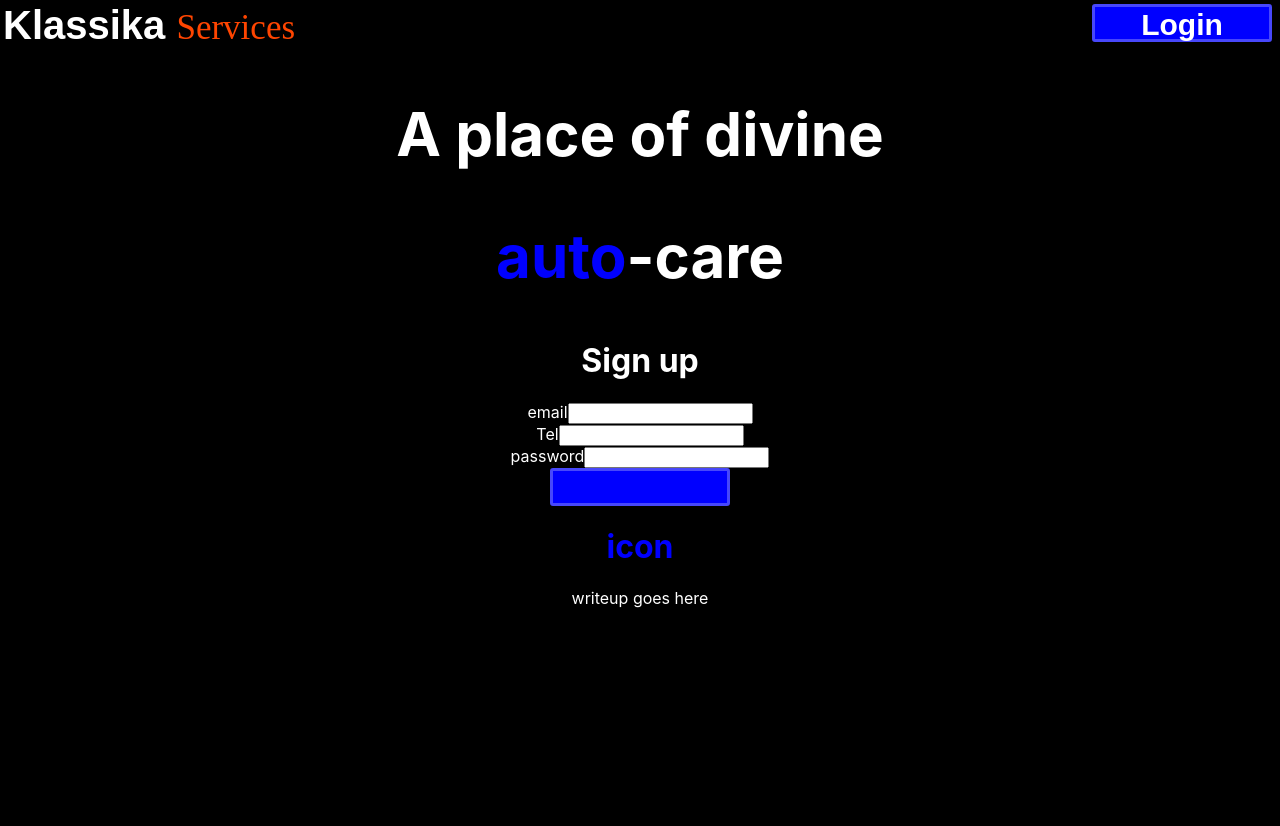
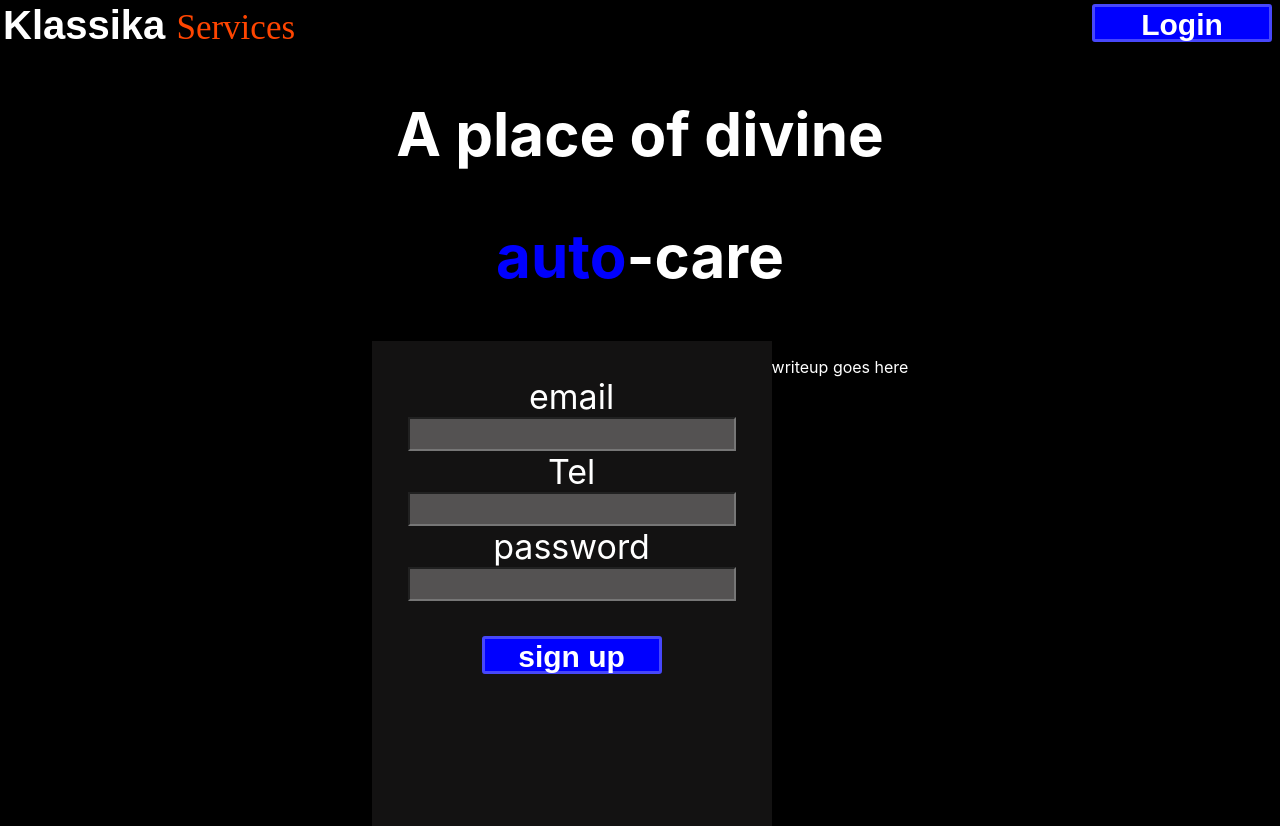
Before and after one commit to Horlarhyinka/klassika, a React (Create React App) app: page / in a window 1280 px wide. Before the commit the page ends 800 px from the top, so only its background shows below. Built offline with nearby package versions, Linux system fonts and the light colour scheme.

Commit message:
working on landing page

```diff
--- a/src/components/form.js
+++ b/src/components/form.js
@@ -1,4 +1,5 @@
-import Btn from './btn.js'
+import Btn from './btn.js';
+import './styles/form.css';
 
 const Form = ({title, btnTitle, fields, method, url }) => {
 const sections = fields.map((field,i) =>{
@@ -10,9 +11,10 @@ const sections = fields.map((field,i) =>{
   )
 })
 
-  return (<form className={`${title}Form`} method = {method}>
+  return (<form className={`${title}Form`} action={url} method = {method}>
     { sections }
-    <Btn/>
+    <Btn btnTitle={btnTitle} title={title} />
+    <script src="https://code.iconify.design/2/2.2.1/iconify.min.js"></script>
   </form>)
 }
 export default Form;
--- a/src/components/landing-page-cards.js
+++ b/src/components/landing-page-cards.js
@@ -1,3 +1,4 @@
+import './styles/landingpagecard.css'
 const LandingPageCard = ({ icon, writeup}) => {
     return ( <div className="landingpagecard">
         <span>{icon}</span>
--- a/src/components/styles/form.css
+++ b/src/components/styles/form.css
@@ -0,0 +1,14 @@
+form{
+    display: inline-block;
+    width: 400px;
+    height: 450px;
+    background-color: rgba(0, 0, 0, 0.313);
+
+}
+.invalid{
+    border: 2px solid red;
+}
+
+.valid{
+    border: 2px solid green;
+}
--- a/src/containers/landing-page.js
+++ b/src/containers/landing-page.js
@@ -12,7 +12,7 @@ const LandingPage = () => {
         <div className="section">
         <SignUpForm/>
         <div className="cards">
-            <LandingPageCard icon={<h1>icon</h1>} writeup={"writeup goes here"} />
+            <LandingPageCard icon={<span class="iconify" data-icon="ic:sharp-engineering" data-width="120" data-height="120"></span>} writeup={"writeup goes here"} />
         </div>
         </div>
 
--- a/src/containers/sign-up-form.js
+++ b/src/containers/sign-up-form.js
@@ -1,10 +1,10 @@
 import Form from "../components/form";
+import './styles/signupform.css';
 
 const SignUpForm = () => {
 
     const fields = [{fieldname:'email',type:'email'},{fieldname:'Tel',type:'Tel'},{fieldname:'password',type:'password'}];
          return ( <div className="signUpForm">
-             <h1>Sign up</h1>
              <Form title={"signUpForm"} fields={fields} url={"/sign-up"} method={"post"} btnTitle={"sign up"} />
     </div>
     );
--- a/src/containers/styles/landingpage.css
+++ b/src/containers/styles/landingpage.css
@@ -2,6 +2,14 @@
     position: absolute;
     right: 8px;
     top: 4px;
+}
+.section{
+    display: inline-flex;
+    justify-content: space-evenly;
+}
+.cards{
+    width: 60%;
+
 }
  @media screen and (max-width:580px){
      .landingpageBtn{
--- /dev/null
+++ b/src/containers/styles/signupform.css
@@ -0,0 +1,30 @@
+.signUpFormForm{
+    display: block;
+    align-self: left;
+    padding-top: 35px;
+    background-color: rgba(101, 95, 95, 0.187);
+    height: 500px auto;
+    text-align: center;
+}
+cursor{
+    z-index: 4;
+    color: orangered;
+    background-color: orangered;
+}
+
+input{
+    display: inline-block;
+    background-color: rgba(255, 251, 251, 0.275);
+    width: 80% ;
+    height: 28px;
+    color:white;
+    font-size: 24px;
+
+}
+label{
+    display: block;
+    font-size: 34px;
+}
+.signUpFormBtn{
+    margin-top: 35px;
+}
```
Also changed, not shown: src/components/styles/landingpagecard.css (added).
